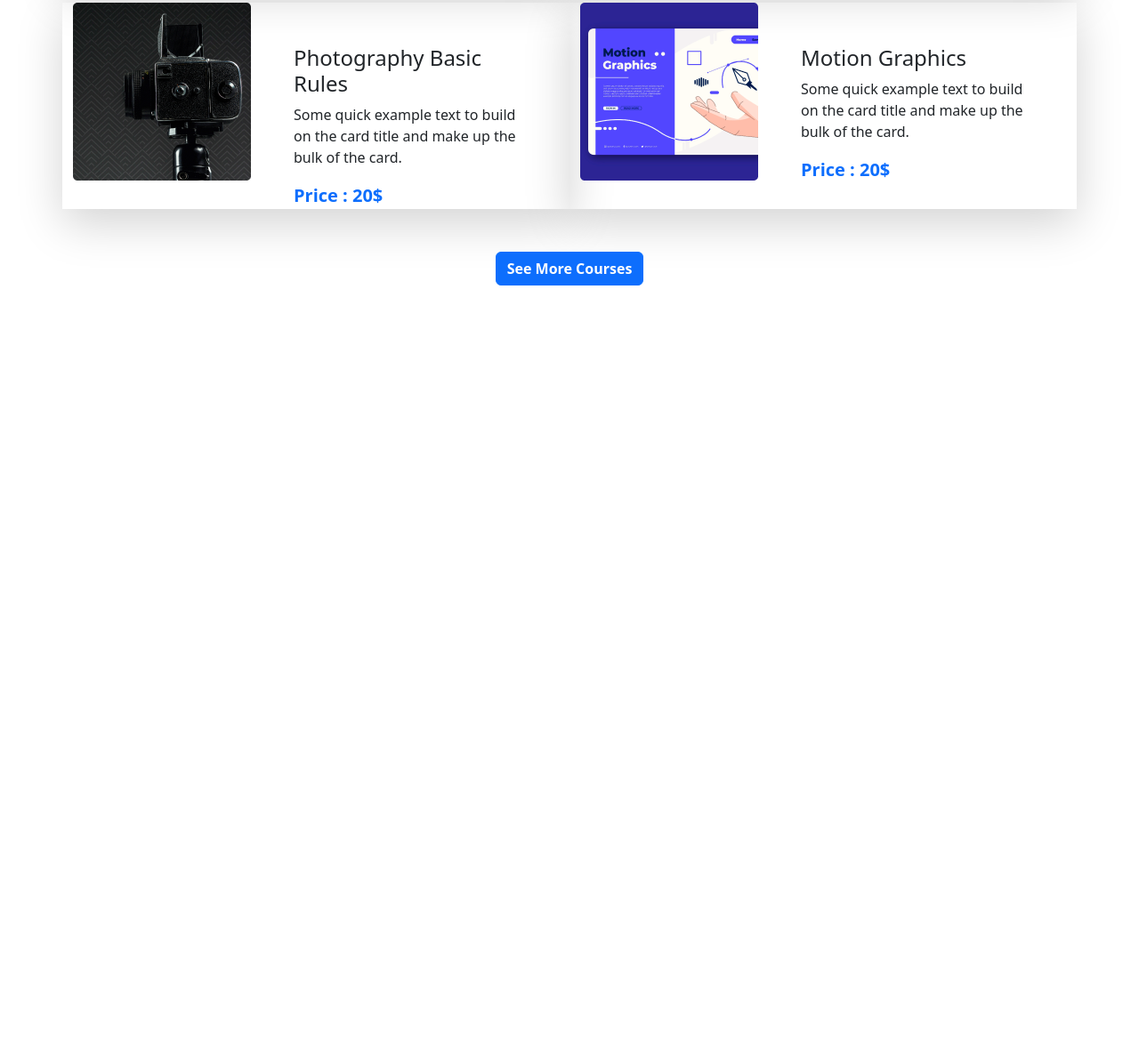
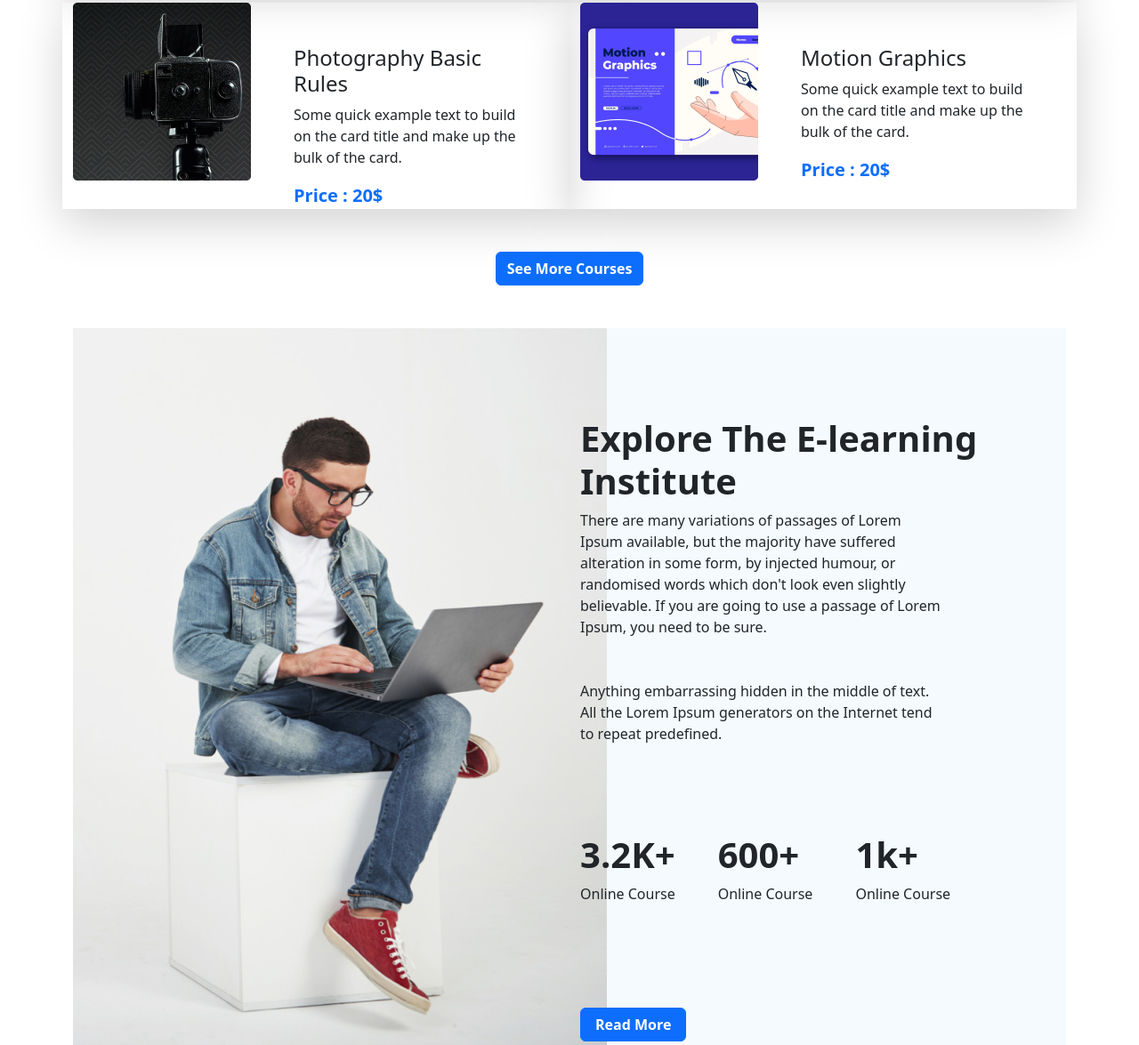
Before and after one commit to rafiulaanam/e-learning-bootstrap, a plain HTML site: page index.html in a window 1280 px wide. Shown: the part 1541-2716 px from the top of the page at 89% size. Before the commit the page ends 1862 px from the top, so only its background shows below. Drawn offline with nearby package versions, Linux system fonts and the light colour scheme.

Commit message:
institution

```diff
--- a/index.html
+++ b/index.html
@@ -375,6 +375,52 @@
         </div>
       </section>
 
+      <!-- Institute -->
+      <section class="container mt-5">
+        <div class="explore">
+          <div class="row row-cols-2">
+            <div class="col">
+              <div><img src="images/working.png" alt="" /></div>
+            </div>
+            <div class="col">
+              <div class="mt-5 mt">
+                <h1 class="mt fw-bolder">
+                  Explore The E-learning <br />
+                  Institute
+                </h1>
+                <p class="w-75">
+                  There are many variations of passages of Lorem Ipsum
+                  available, but the majority have suffered alteration in some
+                  form, by injected humour, or randomised words which don't look
+                  even slightly believable. If you are going to use a passage of
+                  Lorem Ipsum, you need to be sure. <br /><br /><br />
+                  Anything embarrassing hidden in the middle of text. All the
+                  Lorem Ipsum generators on the Internet tend to repeat
+                  predefined.
+                </p>
+
+                <div class="d-flex gap-5 mt">
+                  <div>
+                    <h1 class="fw-bold">3.2K+</h1>
+                    <p>Online Course</p>
+                  </div>
+                  <div>
+                    <h1 class="fw-bold">600+</h1>
+                    <p>Online Course</p>
+                  </div>
+                  <div>
+                    <h1 class="fw-bold">1k+</h1>
+                    <p>Online Course</p>
+                  </div>
+                </div>
+
+                <button class="btn btn-primary mt fw-semibold ps-3 pe-3">Read More</button>
+              </div>
+            </div>
+          </div>
+        </div>
+      </section>
+
 
 
 
```
